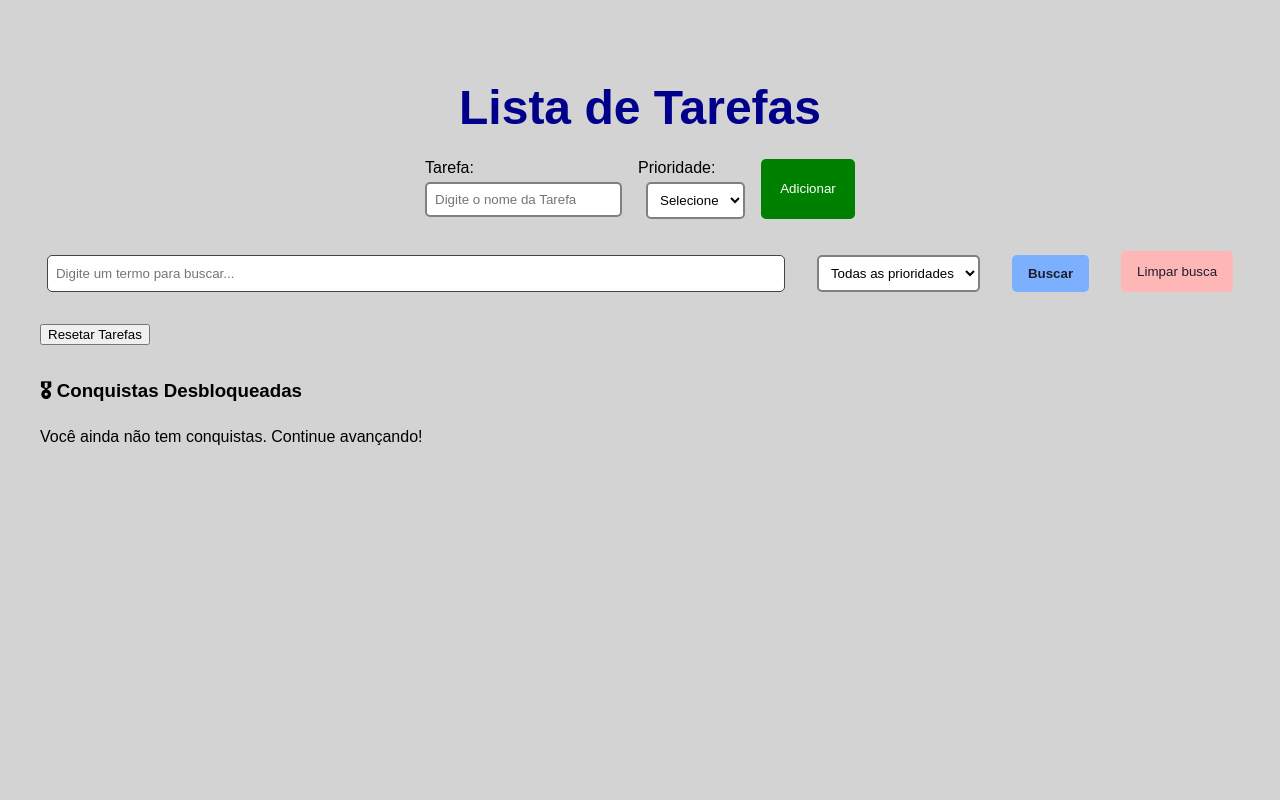
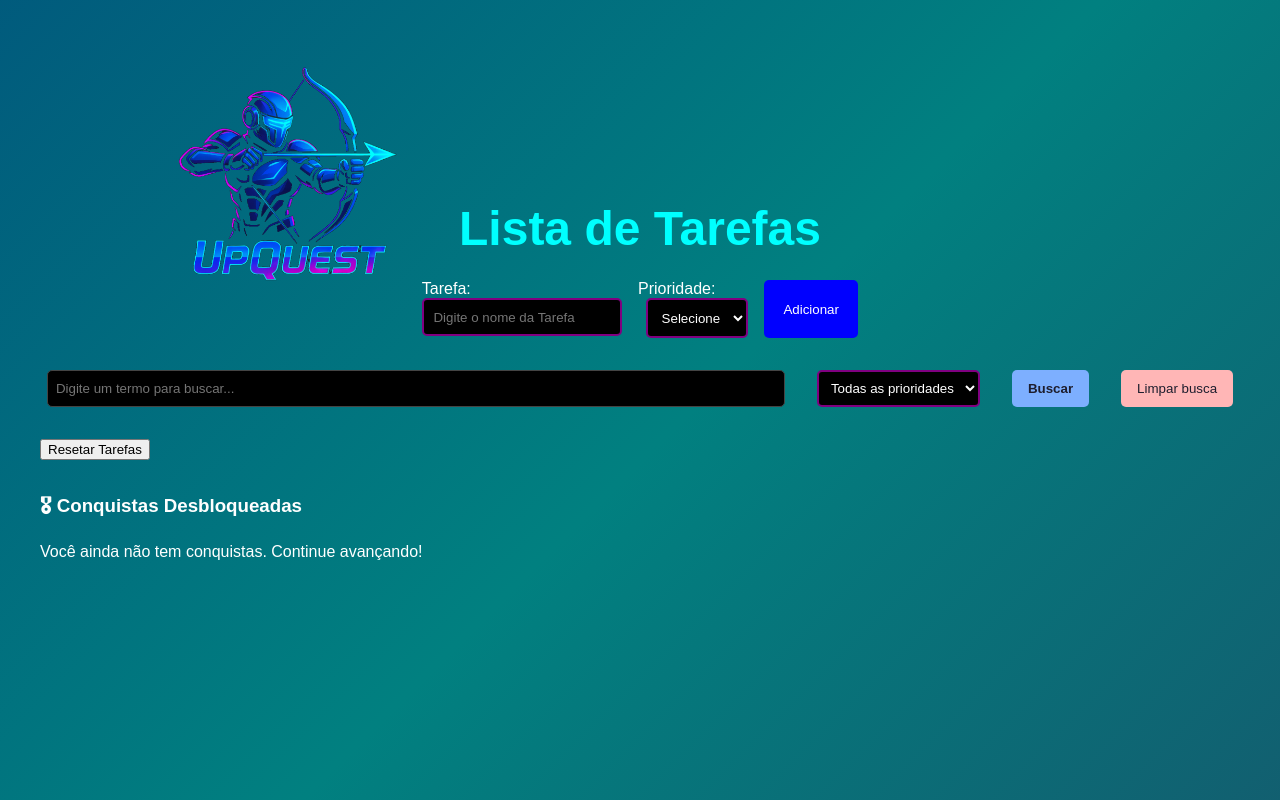
Before and after one commit to diogomador/PIU, a React (Vite) app in the folder upquest/: page / in a window 1280 px wide. Built offline with nearby package versions, Linux system fonts and the light colour scheme.

Commit message:
Css arrumado

```diff
--- a/upquest/src/App.css
+++ b/upquest/src/App.css
@@ -1,17 +1,35 @@
 body {
   font-family: Arial, sans-serif;
-    background-color: lightgray;
-    color: black;
+  background: linear-gradient(135deg, rgb(0, 0, 117), rgb(1, 128, 128), rgb(66, 1, 66));
+  background-size: 400% 400%;
+  animation: gradientMove 40s ease infinite;
+  color: white;
   padding: 2rem;
 }
 
-h2 {
-    font-size: 3.0rem;
-    text-align: center;
-    color: darkblue;
-    margin-bottom: 1.5rem;
+/* animação suave do degradê */
+@keyframes gradientMove {
+  0% { background-position: 0% 50%; }
+  50% { background-position: 100% 50%; }
+  100% { background-position: 0% 50%; }
 }
 
+
+.logo {
+  display: block;
+  margin-left: 0;
+  margin-bottom: -10rem;
+  width: 500px;
+}
+
+h2 {
+  text-align: center;
+  color: cyan;
+  margin-bottom: 1.5rem;
+  font-size: 3.0rem;
+}
+
+/* formulário */
 form {
   display: flex;
   flex-wrap: wrap;
@@ -24,21 +42,21 @@ form label {
   display: flex;
   flex-direction: column;
   font-size: 1rem;
+  color: white;
 }
 
 form input,
 form select {
-    padding: 0.5rem;
+  padding: 0.6rem;
   border-radius: 5px;
-    border: 2px solid gray;
-    margin-top: 0.3rem;
-    background-color: white;
+  border: 2px solid purple;
+  background-color: black;
+  color: white;
 }
 
-/* botão adicionar */
 form button {
   padding: 0.6rem 1.2rem;
-    background-color: green;
+  background-color: blue;
   color: white;
   border: none;
   border-radius: 5px;
@@ -46,7 +64,7 @@ form button {
 }
 
 form button:hover {
-    background-color: darkgreen;
+  background-color: deepskyblue;
 }
 
 /* lista de tarefas */
@@ -58,18 +76,17 @@ ul {
 }
 
 li {
-    background-color: white;
-    border: 2px solid gray;
+  background-color: black;
+  border: 2px solid cyan;
   border-radius: 8px;
   padding: 1rem;
   margin-bottom: 1rem;
 }
 
 li strong {
-    color: darkorange;
+  color: magenta;
 }
 
-/* botões de status e mover */
 li button {
   margin: 0.3rem;
   padding: 0.4rem 0.8rem;
@@ -78,13 +95,12 @@ li button {
   cursor: pointer;
 }
 
-/* cores específicas */
-li button:nth-child(1) { background-color: green; color: white; }
-li button:nth-child(2) { background-color: red; color: white; }
-li button:nth-child(3) { background-color: orange; color: white; }
-li button:nth-child(4) { background-color: blue; color: white; }
-li button:nth-child(5) { background-color: blue; color: white; }
-li button:nth-child(6) { background-color: brown; color: white; }
+li button:nth-child(1) { background-color: blue; color: white; }
+li button:nth-child(2) { background-color: purple; color: white; }
+li button:nth-child(3) { background-color: cyan; color: black; }
+li button:nth-child(4) { background-color: deepskyblue; color: white; }
+li button:nth-child(5) { background-color: deepskyblue; color: white; }
+li button:nth-child(6) { background-color: magenta; color: white; }
 
 li button:hover {
   opacity: 0.8;
@@ -95,7 +111,7 @@ button[onClick] {
   display: block;
   margin: 2rem auto;
   padding: 0.8rem 1.5rem;
-    background-color: navy;
+  background-color: magenta;
   color: white;
   border: none;
   border-radius: 8px;
@@ -103,21 +119,22 @@ button[onClick] {
 }
 
 button[onClick]:hover {
-    background-color: darkblue;
+  background-color: purple;
 }
 
+/* conquistas */
 .conquistas-container {
   max-width: 700px;
   margin: 2rem auto;
-    background-color: white;
-    border: 2px solid darkgray;
+  background-color: black;
+  border: 2px solid magenta;
   padding: 1rem;
   border-radius: 10px;
 }
 
 .conquistas-container h3 {
   text-align: center;
-    color: purple;
+  color: cyan;
 }
 
 .conquistas-container ul {
@@ -128,9 +145,9 @@ button[onClick]:hover {
 }
 
 .conquistas-container li {
-    background-color: lightyellow;
-    border: 1px solid goldenrod;
-    color: darkgoldenrod;
+  background-color: darkslategray;
+  border: 1px solid cyan;
+  color: magenta;
   padding: 0.5rem 1rem;
   border-radius: 5px;
   font-size: 0.95rem;
--- a/upquest/src/App.jsx
+++ b/upquest/src/App.jsx
@@ -1,4 +1,5 @@
-import "./App.css" // ainda não tem nada
+import "./App.css"
+import logo from './assets/Logotipo.png';
 import { useState } from 'react';
 import Conquistas from "./components/Conquistas";
 import Buscador from "./components/Buscador"
@@ -34,7 +35,7 @@ export default function App() {
   function handleSubmit(e) {
     e.preventDefault(); // evita recarregar a página
 
-    if (tarefa.trim() === '') return; // impede tarefas vazias
+    if (tarefa.trim() === '') return; // impede tarefas vazias, o .trim() remove todos os espaços em branco do início e do final da string.
     if (prioridade === '') {
       alert("Por favor, selecione uma prioridade para a tarefa.");
       return;
@@ -100,6 +101,7 @@ export default function App() {
 
   return (
     <div>
+      <img src={logo} alt="Logo UpQuest" className="logo" />
       <h2>Lista de Tarefas</h2>
       <form onSubmit={handleSubmit}>
         <label>
```
Lines whose indentation alone changed are shown as unchanged.
